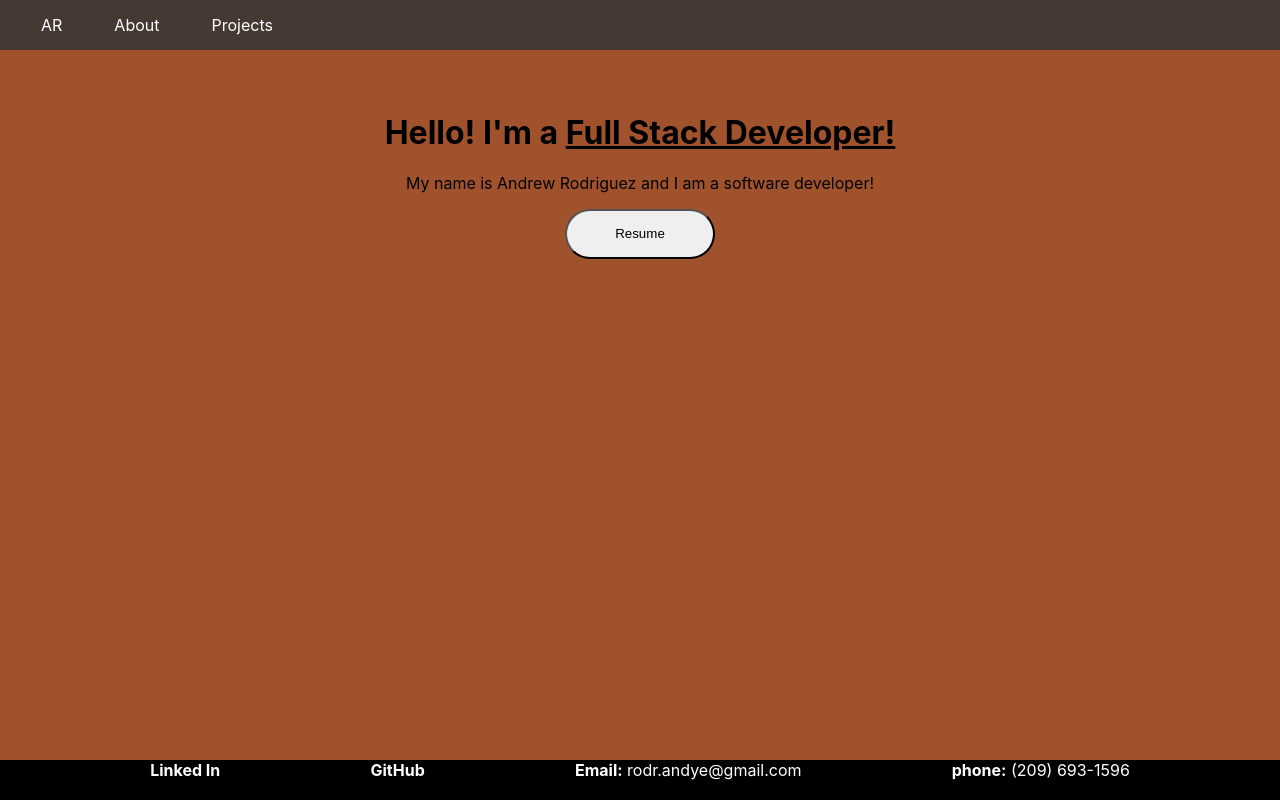
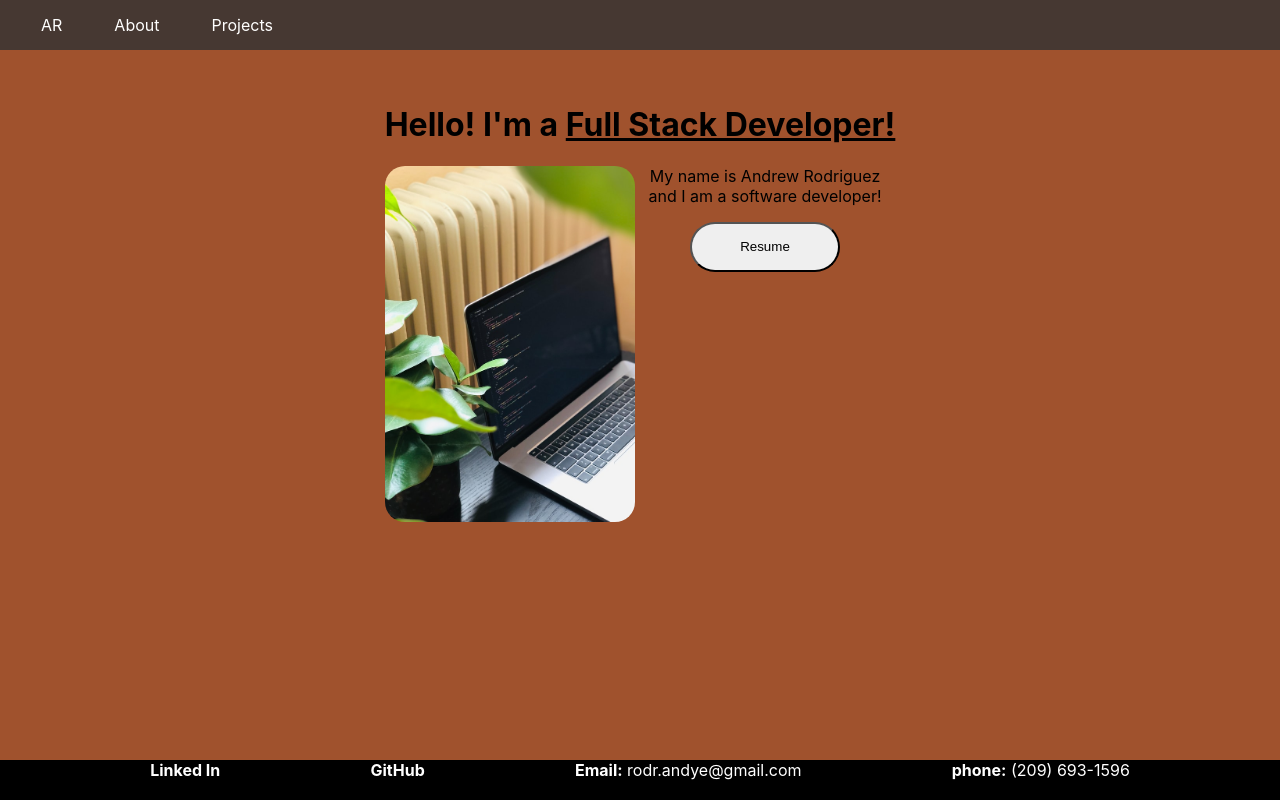
Before and after one commit to Andyrod209/Andyrod209.github.io, a React (Create React App) app: page / in a window 1280 px wide. Built offline with nearby package versions, Linux system fonts and the light colour scheme.

Commit message:
Chore: Added a new image to images and displaying at homepage.

```diff
--- a/src/Components/Navbar/Navbar.css
+++ b/src/Components/Navbar/Navbar.css
@@ -8,11 +8,13 @@
   position: fixed;
   width: 100%;
   }
+
   /* Fix nav bar
   I want to have name on the left side
   and links right side.
   may have to remove flex do some research find best solution for navbar. */
-.navbar li a {
+
+  .navbar li a {
   color: white;
   text-align: center;
   padding: 14px 16px;
--- a/src/pages/About/About.js
+++ b/src/pages/About/About.js
@@ -7,12 +7,12 @@ const About = () => {
             <img className="image-of-andrew" src={process.env.PUBLIC_URL+"images/pic-of-andrew-rodriguez.jpg"}
                 alt="Picture of Andrew Rodriguez"/>
 
-            <p>Hello I am Andrew Rodriguez a Full Stack Software Developer. I can build all types of
+            <span><p>Hello I am Andrew Rodriguez a Full Stack Software Developer. I can build all types of
             websites if you need me to! I can study and pull data from a database. I can do anything
             anything in this field. I just need a company to build more experience. Trust me I will be
             your best candidate for any coding related job becuase I'll be getting better and better at it!
             Hire me!
-            </p>
+            </p></span>
         </div> );
 }
 
--- a/src/pages/HomePage/HomePage.css
+++ b/src/pages/HomePage/HomePage.css
@@ -1,3 +1,13 @@
+.home{
+    margin-top: 20%;
+}
+
+span img{
+    width: 250px;
+    float: left;
+    border-radius: 20px;
+}
+
 .home button{
     width: 150px;
     height: 50px;
--- a/src/pages/HomePage/HomePage.js
+++ b/src/pages/HomePage/HomePage.js
@@ -6,6 +6,9 @@ const HomePage = () => {
     return (
         <div className="home">
           <h1>Hello! I'm a <u>Full Stack Developer!</u></h1>
+            <span>
+              <img src={process.env.PUBLIC_URL+ "images/coding-picture.jpg"}/>
+            </span>
             <p class="home-text">My name is Andrew Rodriguez and I am a software developer!</p>
             <form action={process.env.PUBLIC_URL + "extraFiles/Rodriguez_Resume.pdf"} target='_blank'>
               <button type="submit">Resume</button>
```
Also changed, not shown: public/images/coding-picture.jpg (added).
